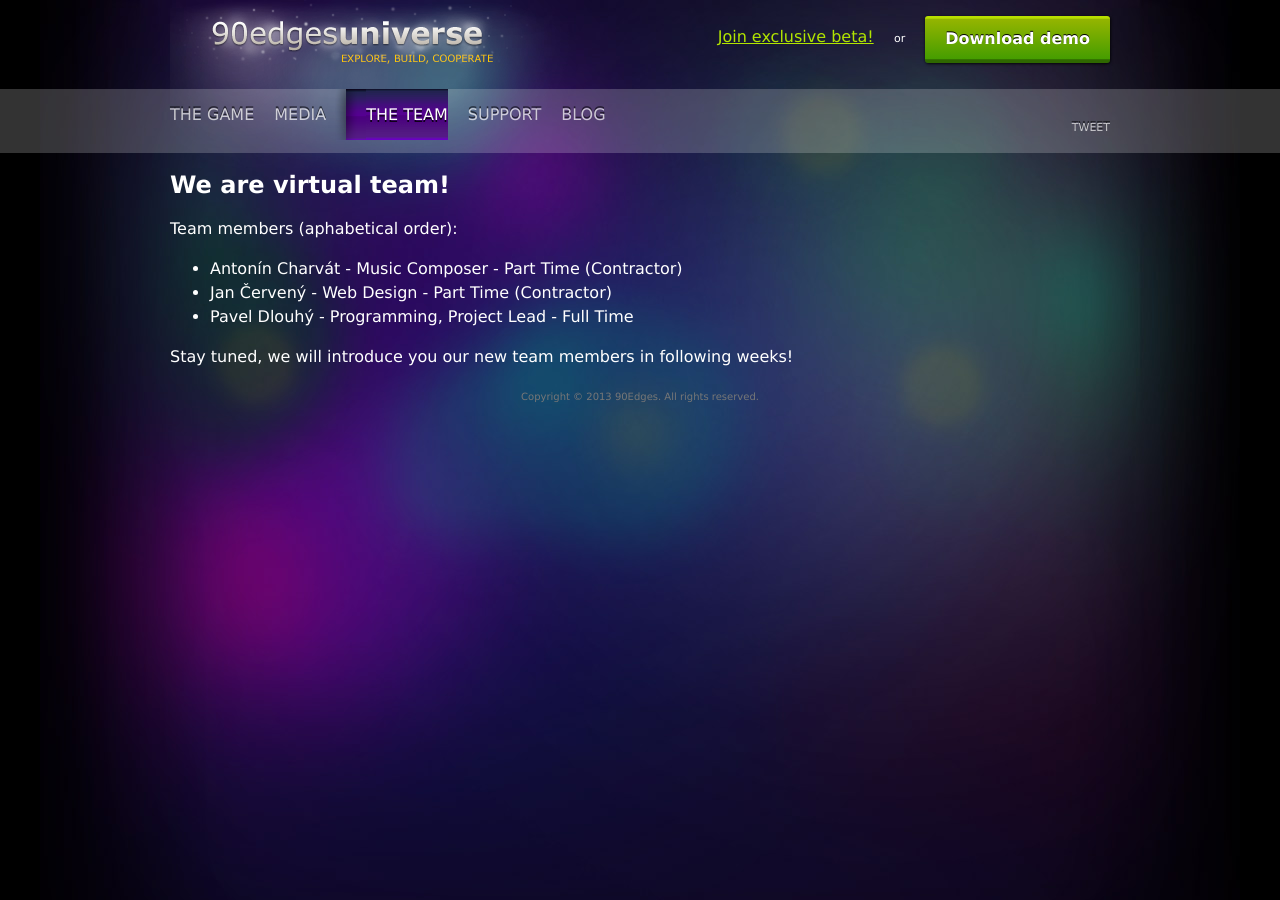
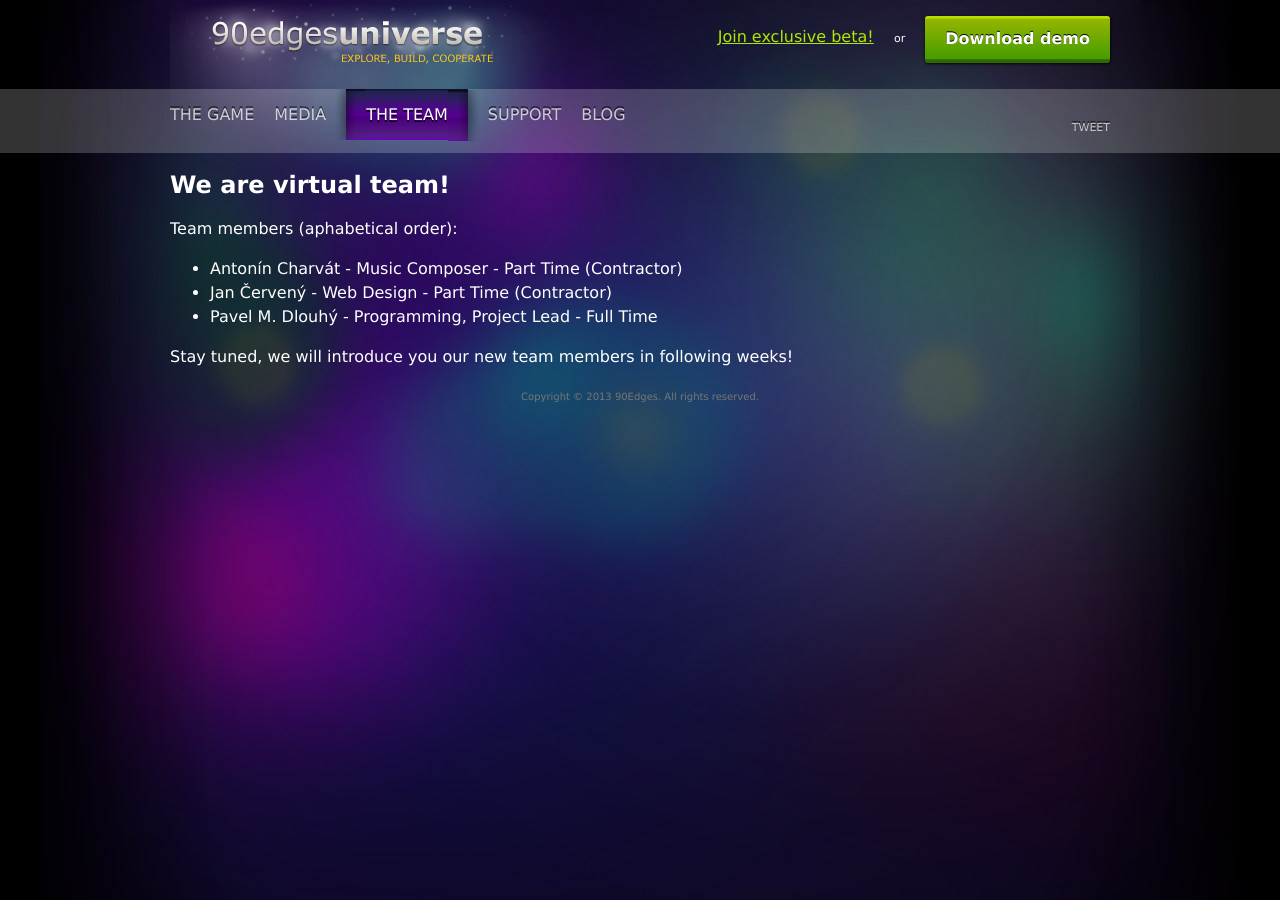
Before and after one commit to 90edges/90edges-web, a Jekyll site: the page built from universe/team/index.html, in a window 1280 px wide. Built offline with Jekyll 4.4.1, drawn with Linux system fonts in a browser that asks for light colours; comment, search, counter and statistics services are not loaded.

Commit message:
90EU: fix in layout and other minor fix in Team page

```diff
--- a/_layouts/universe.html
+++ b/_layouts/universe.html
@@ -57,8 +57,7 @@
                 </li>
                 <li>
                     {% if page.menuitem == "the_team" %}
-                    <a class="on" href="http://www.90edges.com/universe/team/"><span class="lBorder"><span class="rBor\
-der">The team</span></span></a>
+                    <a class="on" href="http://www.90edges.com/universe/team/"><span class="lBorder"><span class="rBorder">The team</span></span></a>
                     {% else %}
                     <a href="http://www.90edges.com/universe/team/">The team</a>
                     {% endif %}
--- a/universe/team/index.html
+++ b/universe/team/index.html
@@ -17,7 +17,7 @@ menuitem: "the_team"
                     <li>Josef Čečerle - Game Design - Part Time (Contractor)</li>
                     <li>Marek Suchovský - Graphics Art - Part Time (Contractor)</li>
                     <li>Patrik Špaček - Graphics Art - Part Time (Contractor)</li> -->
-                    <li>Pavel Dlouhý - Programming, Project Lead - Full Time</li>
+                    <li>Pavel M. Dlouhý - Programming, Project Lead - Full Time</li>
                 </ul>
                 Stay tuned, we will introduce you our new team members in following weeks!
             </p>
```
